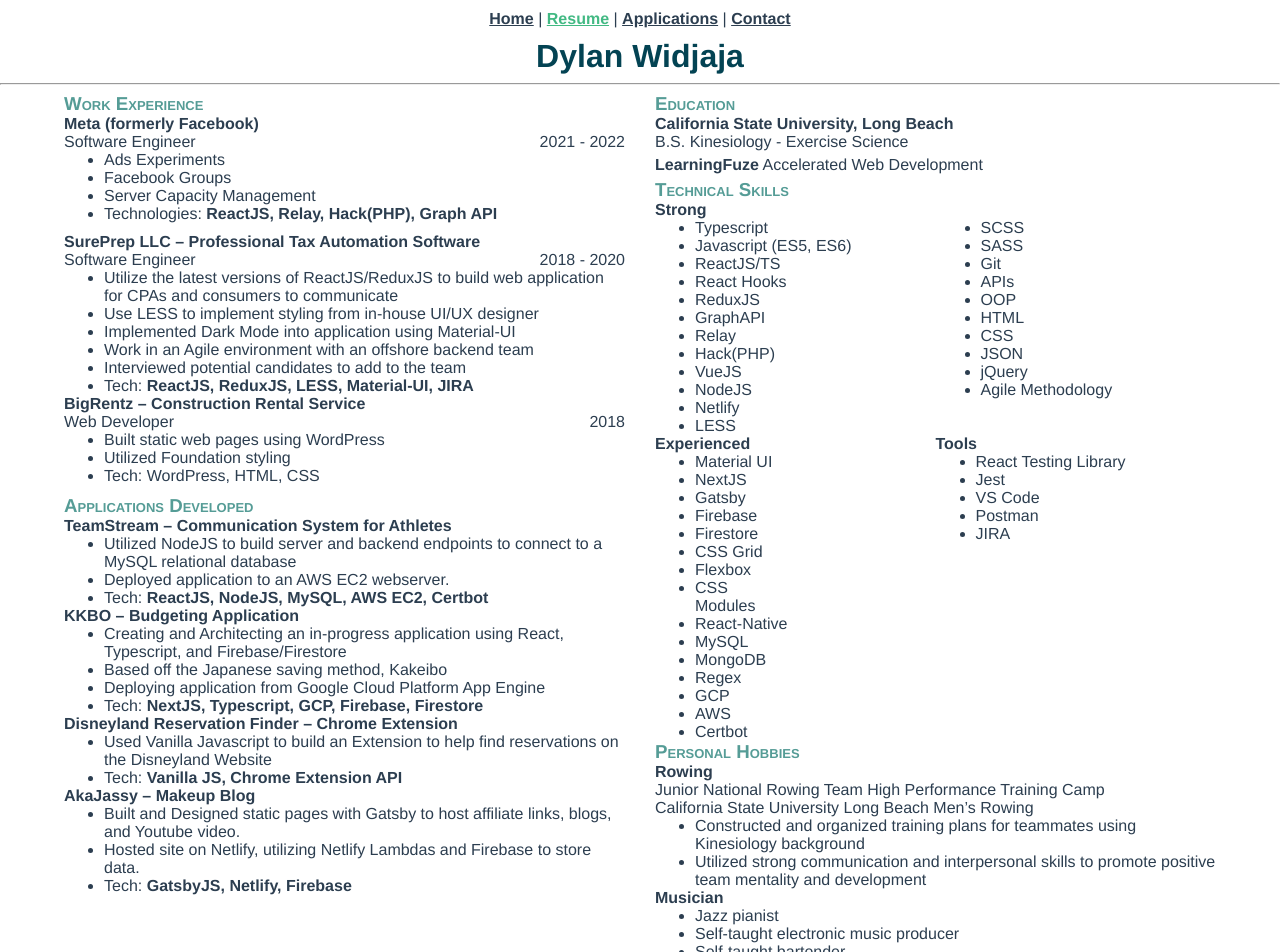
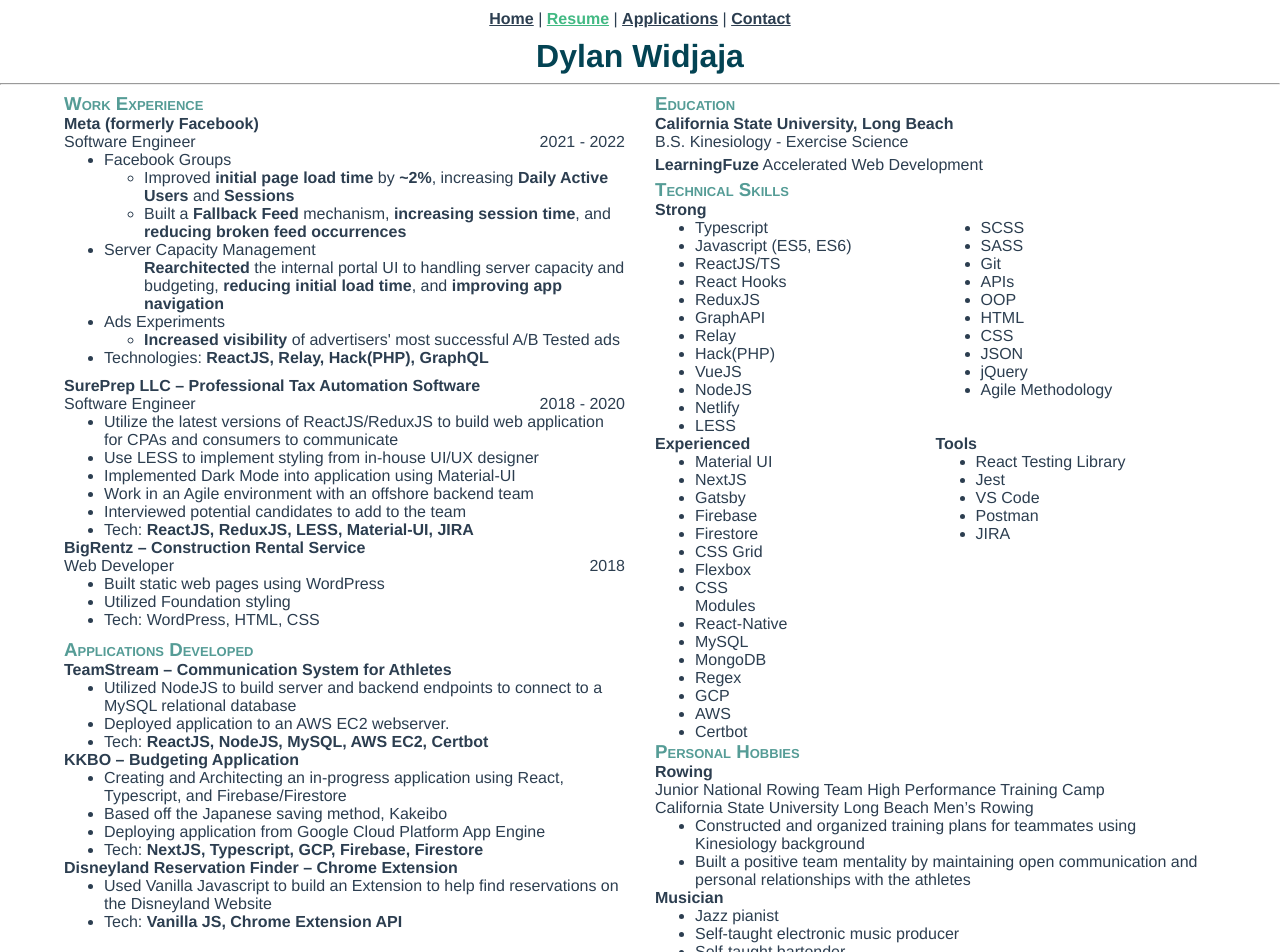
Before and after one commit to dwidjaja945/resume-portfolio, a Vue app: page /resume in a window 1280 px wide. Shown: the top 952 px of the page. Built offline with nearby package versions, Linux system fonts and the light colour scheme; no server answers.

Commit message:
included meta experience details

```diff
--- a/src/views/Resume.vue
+++ b/src/views/Resume.vue
@@ -41,15 +41,43 @@
               </div>
               <ul>
                 <li>
-                  Ads Experiments
-                </li>
-                <li>
                   Facebook Groups
+                  <ul>
+                    <li>
+                      Improved <b>initial page load time</b> by <b>~2%</b>, increasing
+                      <b>
+                        Daily Active Users
+                      </b>
+                      and
+                      <b>
+                        Sessions
+                      </b>
+                    </li>
+                    <li>
+                      Built a <b>Fallback Feed</b> mechanism, <b>increasing session time</b>, and
+                      <b>reducing broken feed occurrences</b>
+                    </li>
+                  </ul>
                 </li>
                 <li>
                   Server Capacity Management
+                  <ul>
+                    <b>Rearchitected</b>
+                    the internal portal UI to handling server capacity and budgeting,
+                    <b>reducing initial load time</b
+                    >, and
+                    <b>improving app navigation</b>
+                  </ul>
                 </li>
-                <li>Technologies: <b>ReactJS, Relay, Hack(PHP), Graph API</b></li>
+                <li>
+                  Ads Experiments
+                  <ul>
+                    <li>
+                      <b>Increased visibility</b> of advertisers' most successful A/B Tested ads
+                    </li>
+                  </ul>
+                </li>
+                <li>Technologies: <b>ReactJS, Relay, Hack(PHP), GraphQL</b></li>
               </ul>
             </div>
             <div class="work-experience">
@@ -134,19 +162,6 @@
                   Disneyland Website
                 </li>
                 <li>Tech: <b>Vanilla JS, Chrome Extension API</b></li>
-              </ul>
-            </div>
-            <div>
-              <h4 class="application-name">AkaJassy – Makeup Blog</h4>
-              <ul>
-                <li>
-                  Built and Designed static pages with Gatsby to host affiliate links, blogs, and
-                  Youtube video.
-                </li>
-                <li>
-                  Hosted site on Netlify, utilizing Netlify Lambdas and Firebase to store data.
-                </li>
-                <li>Tech: <b>GatsbyJS, Netlify, Firebase</b></li>
               </ul>
             </div>
           </div>
@@ -248,8 +263,8 @@
                   background
                 </li>
                 <li>
-                  Utilized strong communication and interpersonal skills to promote positive team
-                  mentality and development
+                  Built a positive team mentality by maintaining open communication and personal
+                  relationships with the athletes
                 </li>
               </ul>
               <b>Musician</b>
```
